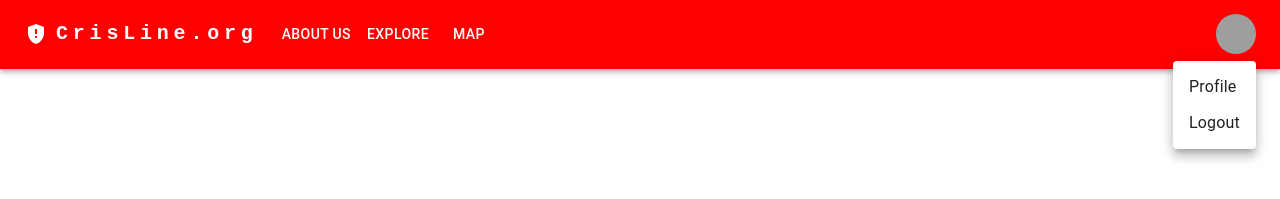
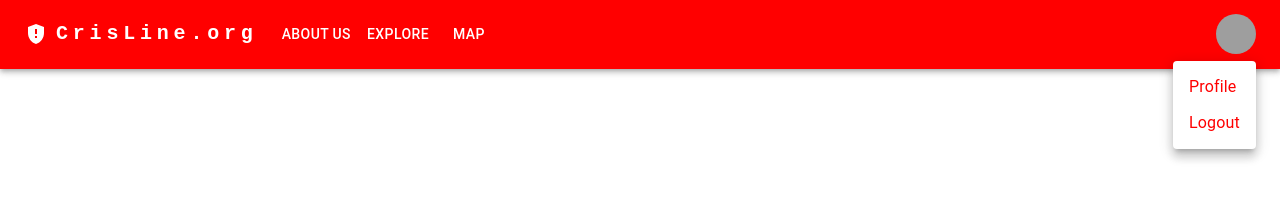
Before and after one commit to pierretranva/cloud-project, a React (Create React App) app in the folder frontend/: page / in a window 1280 px wide. Both pictures are taken after a click on the button "Open settings". Shown: the top 199 px of the page. Built offline with nearby package versions, Linux system fonts and the light colour scheme; grey boxes are pictures that could not be loaded.

Commit message:
style changes for navbar

```diff
--- a/frontend/src/Navbar.js
+++ b/frontend/src/Navbar.js
@@ -14,7 +14,7 @@ import MenuItem from '@mui/material/MenuItem';
 import GppMaybeIcon from '@mui/icons-material/GppMaybe';
 import {NavLink} from 'react-router-dom';
 
-const pages = [{name:'About Us', link: '/about'}, {name:'explore', link: '/explore'},{name:'map', link: '/about'}];
+const pages = [{name:'About Us', link: '/about'}, {name:'Explore', link: '/explore'},{name:'Map', link: '/about'}];
 const settings = ['Profile','Logout'];
 
 const Navbar = (props) => {
@@ -45,7 +45,6 @@ const Navbar = (props) => {
             variant="h6"
             noWrap
             component="a"
-            href="#app-bar-with-responsive-menu"
             sx={{
               mr: 2,
               display: { xs: 'none', md: 'flex' },
@@ -89,9 +88,9 @@ const Navbar = (props) => {
               }}
             >
               {pages.map((page) => (
-              <NavLink key={page.name} to={page.link} >
+              <NavLink key={page.name} to={page.link}  style={{ textDecoration: 'none' }}>
                 <MenuItem key={page} onClick={handleCloseNavMenu}>
-                  <Typography textAlign="center">{page.name}</Typography>
+                  <Typography sx={{color: "red"}}textAlign="center">{page.name}</Typography>
                 </MenuItem>
                 </NavLink>
               ))}
@@ -152,11 +151,14 @@ const Navbar = (props) => {
               open={Boolean(anchorElUser)}
               onClose={handleCloseUserMenu}
             >
-              {settings.map((setting) => (
-                <MenuItem key={setting} onClick={handleCloseUserMenu}>
-                  <Typography textAlign="center">{setting}</Typography>
+                <NavLink to={"/profile"} style={{textDecoration:"none"}}>
+                <MenuItem onClick={handleCloseUserMenu} to={"/profile"}>
+                  <Typography sx={{color: "red"}} textAlign="center">Profile</Typography>
                 </MenuItem>
-              ))}
+                </NavLink>
+                <MenuItem onClick={handleCloseUserMenu}>
+                  <Typography sx={{color: "red"}} textAlign="center">Logout</Typography>
+                </MenuItem>
             </Menu>
           </Box>
         </Toolbar>
```
